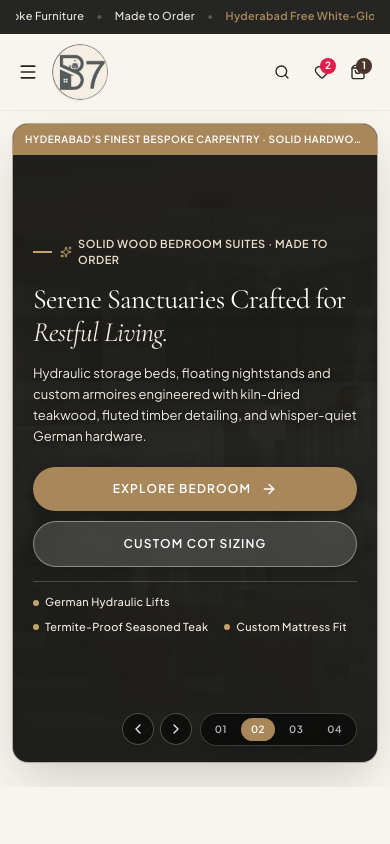
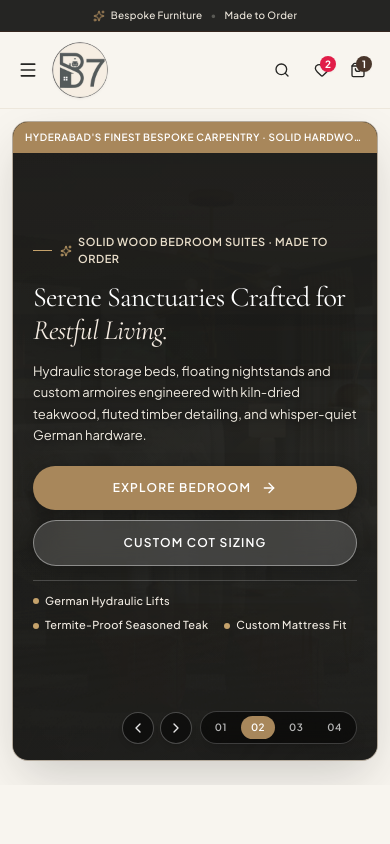
Before and after one commit to lokesh19-lokesh/b7homes, a React (Vite) app: page / in a window 390 px wide. Shown: the top 844 px of the page. Built offline with nearby package versions, Linux system fonts and the light colour scheme; a web font is replaced by a local one.

Commit message:
Fix announcement bar mobile overflow prevention

```diff
--- a/src/components/layout/AnnouncementBar.tsx
+++ b/src/components/layout/AnnouncementBar.tsx
@@ -19,7 +19,7 @@ export const AnnouncementBar: React.FC = () => {
         </div>
 
         {/* Center Highlights: Clean, single line, no wrapping */}
-        <div className="flex-1 flex items-center justify-center gap-3 sm:gap-4 text-center font-medium tracking-wide whitespace-nowrap overflow-hidden text-[11px]">
+        <div className="flex-1 flex items-center justify-center gap-2 sm:gap-4 text-center font-medium tracking-wide whitespace-nowrap overflow-hidden text-[10px] sm:text-[11px]">
           <span className="flex items-center gap-1.5 shrink-0">
             <Sparkles className="w-3 h-3 text-[#A8875B]" />
             <span>Bespoke Furniture</span>
@@ -28,8 +28,8 @@ export const AnnouncementBar: React.FC = () => {
           <span className="shrink-0">Made to Order</span>
           <span className="text-[#5A5A55] hidden sm:inline">•</span>
           <span className="hidden sm:inline shrink-0">Premium Craftsmanship</span>
-          <span className="text-[#5A5A55]">•</span>
-          <span className="text-[#A8875B] font-semibold shrink-0">Hyderabad Free White-Glove Setup</span>
+          <span className="text-[#5A5A55] hidden lg:inline">•</span>
+          <span className="text-[#A8875B] font-semibold hidden lg:inline shrink-0">Hyderabad Free White-Glove Setup</span>
         </div>
 
         {/* Right Phone Call */}
```
